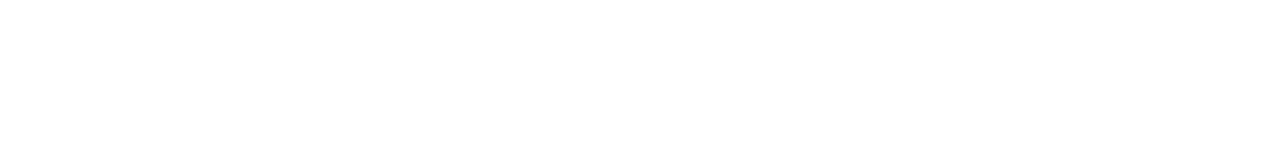
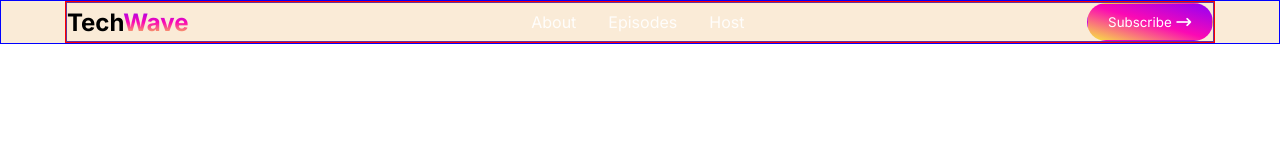
Before and after one commit to karimul-New-172/TechWave-assignment, a plain HTML site: page index.html in a window 1280 px wide. Drawn offline with Linux system fonts and the light colour scheme.

Commit message:
Navbar added with reponsive

```diff
--- a/index.html
+++ b/index.html
@@ -12,11 +12,26 @@
         integrity="sha512-2SwdPD6INVrV/lHTZbO2nodKhrnDdJK9/kg2XD1r9uGqPo1cUbujc+IYdlYdEErWNu69gVcYgdxlmVmzTWnetw=="
         crossorigin="anonymous" referrerpolicy="no-referrer" />
     <!-- main style -->
-     <link rel="stylesheet" href="styles/style.css">
+    <link rel="stylesheet" href="styles/style.css">
 </head>
 
 <body>
-
+    <header>
+        <div class="container">
+            <nav>
+                <h1>Tech<span class="text-gradient">Wave</span></h1>
+                <ul>
+                    <li><a href="#">About</a></li>
+                    <li><a href="#">Episodes</a></li>
+                    <li><a href="#">Host</a></li>
+                </ul>
+                <button class="btn-primary btn-subscribe">Subscribe <i class="fa-solid fa-arrow-right-long"></i></button>
+                <span><i class="fa-solid fa-bars"></i></span>
+            </nav>
+        </div>
+    </header>
+    <main></main>
+    <footer></footer>
 </body>
 
 </html>
--- a/styles/style.css
+++ b/styles/style.css
@@ -6,3 +6,85 @@
     box-sizing: border-box;
     font-family: "Inter", sans-serif;
 }
+
+html {
+    font-size: 16px;
+}
+
+body {
+    max-width: 1280px;
+}
+
+/* shared style */
+.container {
+    width: 90%;
+    margin: 0 auto;
+    border: 1px solid red;
+}
+
+.text-gradient {
+    background: linear-gradient(to top, #F7E93F, #FB09B4, #9100F8);
+    -webkit-background-clip: text;
+    -webkit-text-fill-color: transparent;
+}
+
+.btn-primary {
+    padding: 10px 20px;
+    border: 1px solid transparent;
+    border-radius: 20px;
+    color: #fff;
+    background: linear-gradient(to top right, #F7E93F, #FB09B4, #9100F8);
+}
+
+/* main style */
+
+/* Navbar style */
+header {
+    border: 1px solid blue;
+    background-color: antiquewhite;
+}
+header nav {
+    display: flex;
+    justify-content: space-between;
+    align-items: center;
+    border: 1px solid rebeccapurple;
+}
+
+nav > ul {
+    display: flex;
+    gap: 2rem;
+}
+
+header nav li {
+    list-style: none;
+}
+
+header nav li a {
+    text-decoration: none;
+    color:  #FFF;
+    opacity: 0.9;
+}
+
+nav > span {
+    display: none;
+}
+
+
+
+
+
+
+
+@media screen and (max-width: 576px) {
+    nav ul {
+        display: none;
+    }
+
+    .btn-subscribe {
+        display: none;
+    }
+
+    nav > span {
+        display: inline;
+    }
+}
```
